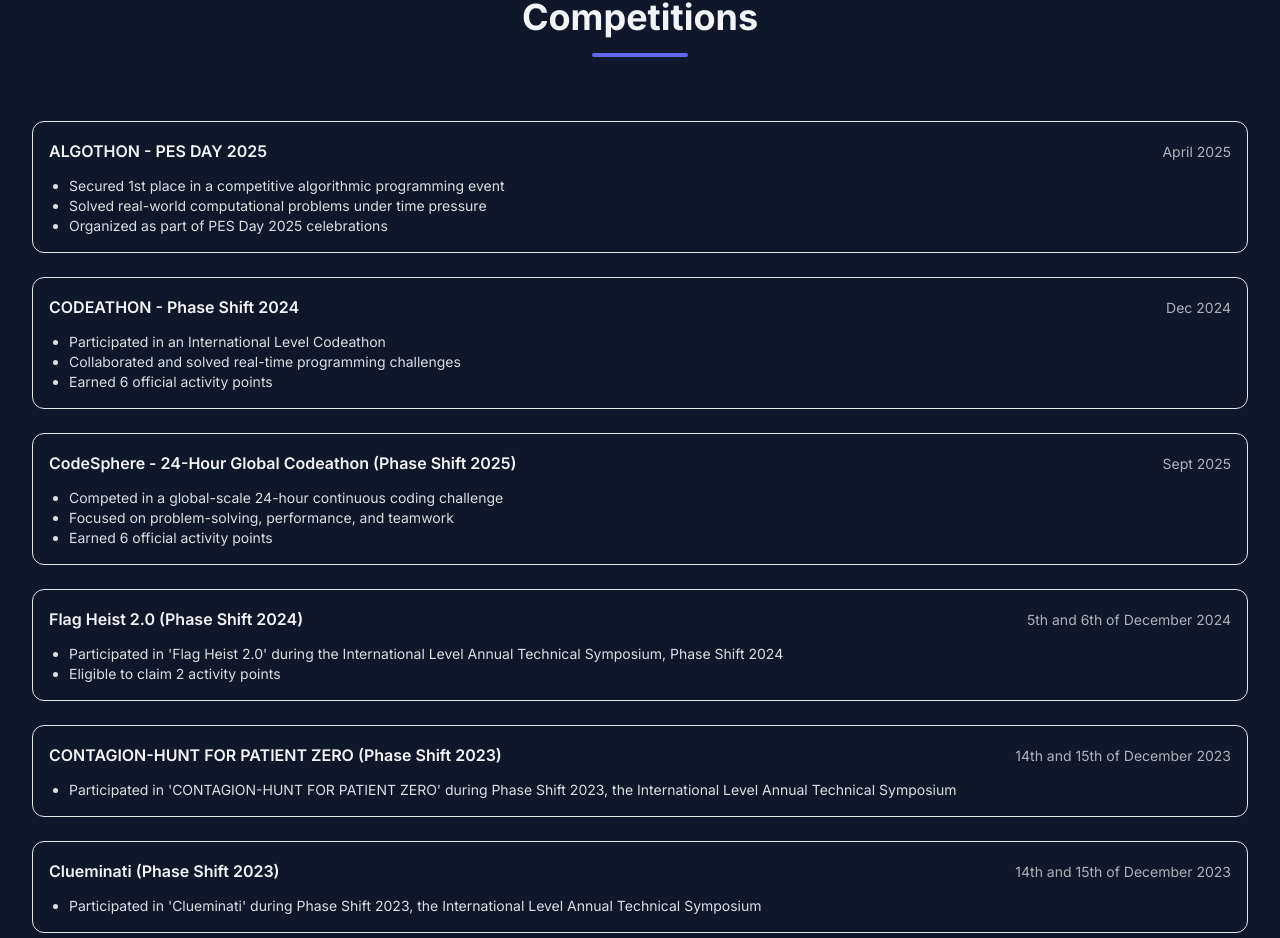
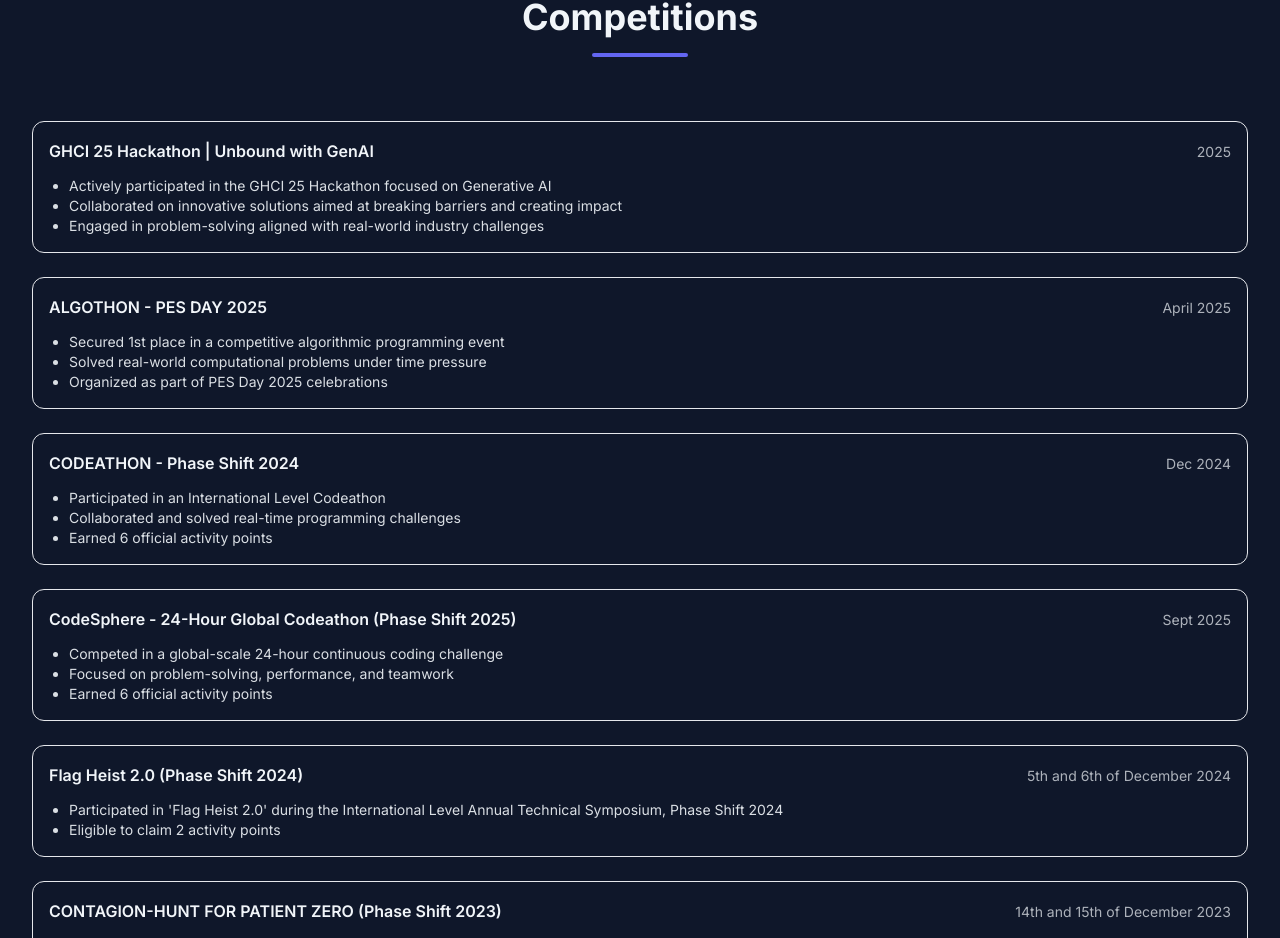
Before and after one commit to sarim-aliii/Portfolio, a React (Vite) app: page / in a window 1280 px wide. Shown: the part 7552-8490 px from the top of the page. Built offline with nearby package versions, Linux system fonts and the light colour scheme.

Commit message:
GHCI Hackathon

```diff
--- a/constants.js
+++ b/constants.js
@@ -13,7 +13,20 @@
 export const PHOTO_URL = "https://avatars.githubusercontent.com/u/145320874?v=4";
 export const PROJECT_PLACEHOLDER_IMAGE_BASE = "https://placehold.co/600x400";
 
+
 export const competitions = [
+  {
+    "title": "GHCI 25 Hackathon | Unbound with GenAI",
+    "organization": "Backbase, AnitaB.org India & mycareer.net (HirePro)",
+    "date": "2025",
+    "highlight": "🎯 Hackathon Participant",
+    "link": "https://drive.google.com/file/d/1ayC0lxStsHetAxVbSJnHbupCokto8srC/view?usp=sharing",
+    "points": [
+      "Actively participated in the GHCI 25 Hackathon focused on Generative AI",
+      "Collaborated on innovative solutions aimed at breaking barriers and creating impact",
+      "Engaged in problem-solving aligned with real-world industry challenges"
+    ]
+  },
   {
     title: "ALGOTHON - PES DAY 2025",
     organization: "BMSCE IEEE PES & SC + BMSCE ACM",
```
